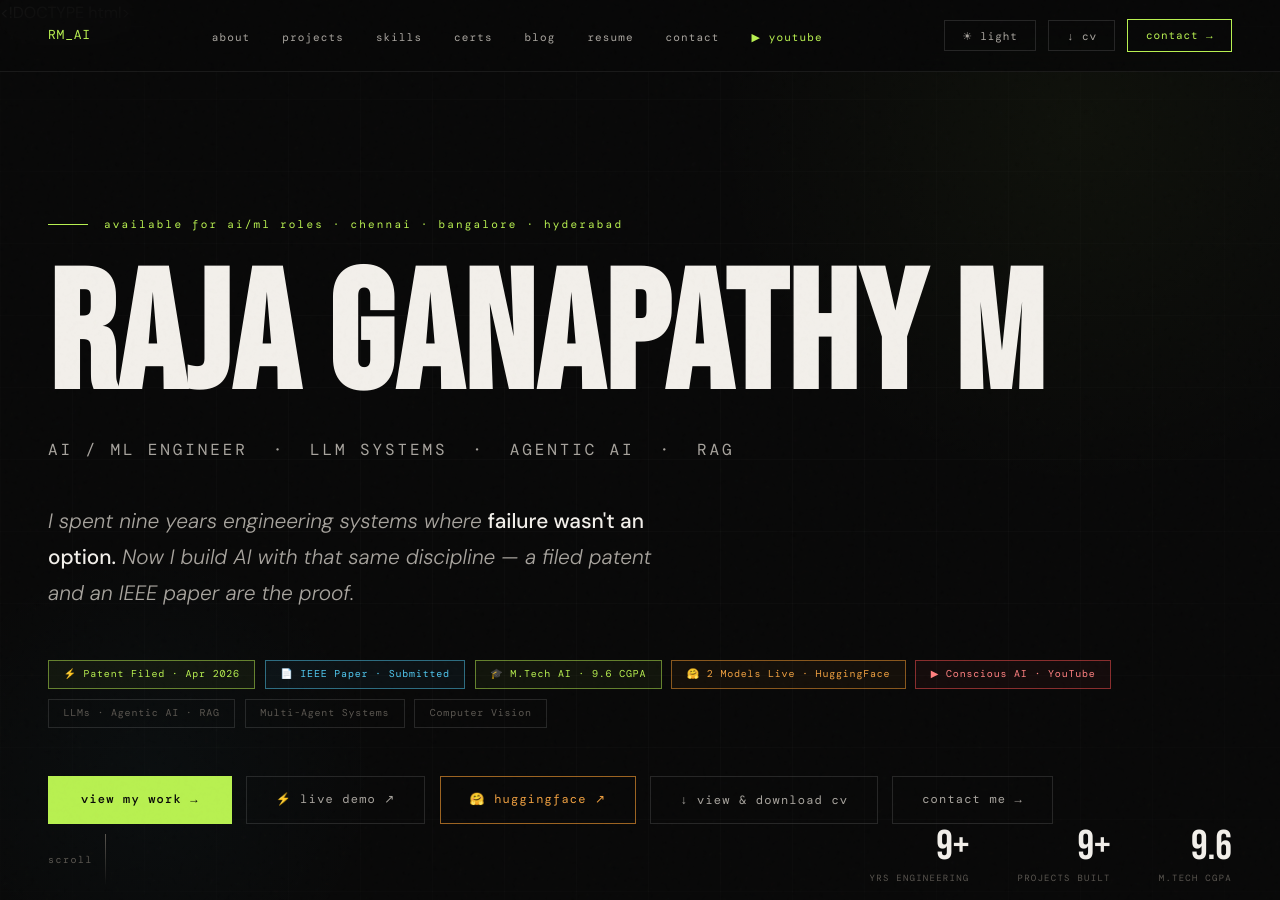
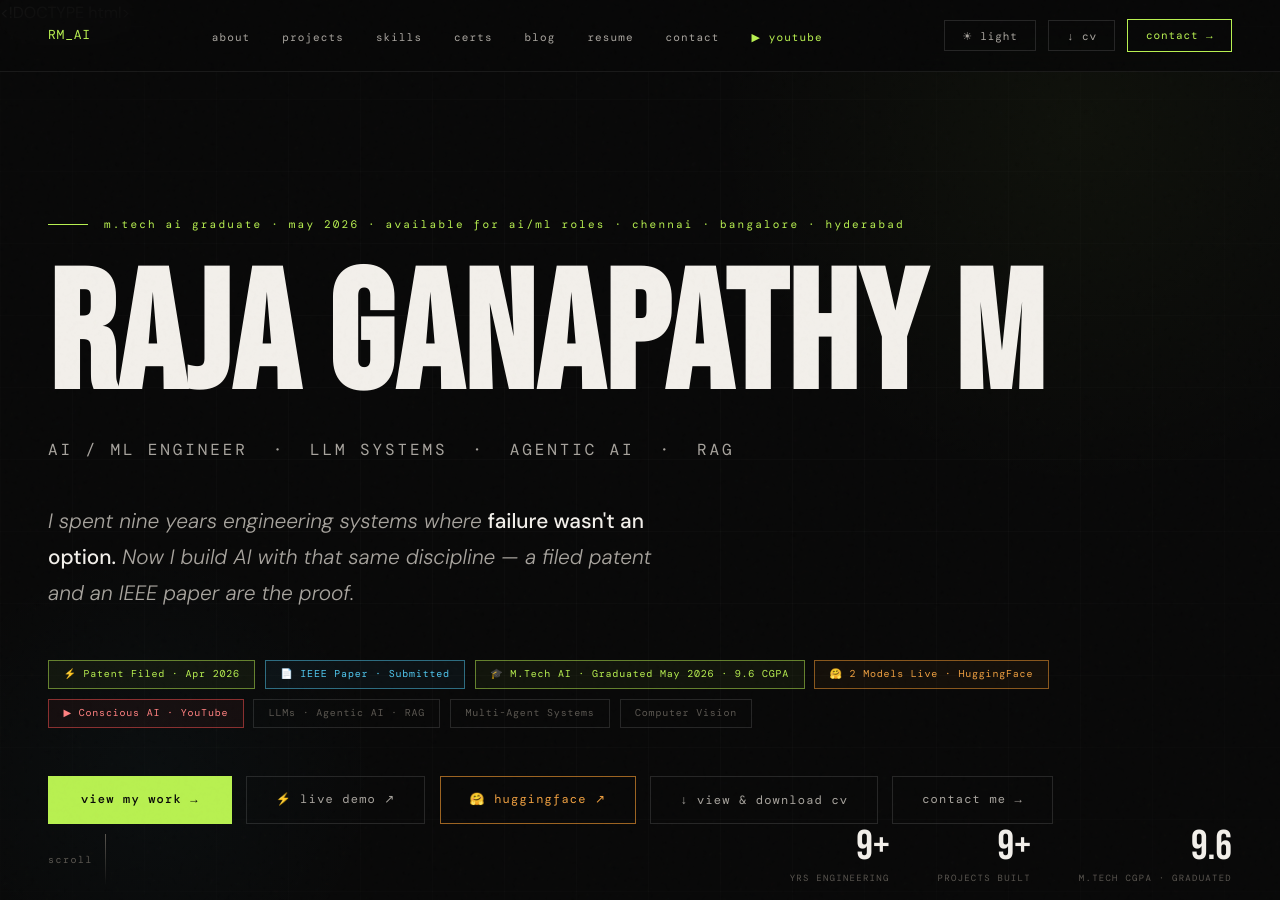
Before and after one commit to rajaganaa/rajaganaa.github.io, a Jekyll site: the page built from index.md, in a window 1280 px wide and 900 px high. Built offline with Jekyll 4.4.1, drawn with Linux system fonts in a browser that asks for light colours; some web fonts are replaced; some of the changed text lies outside the part shown.

Commit message:
Update index.md

```diff
--- a/index.md
+++ b/index.md
@@ -862,7 +862,7 @@ footer p {
   <div class="hero-glow"></div>
   <div class="hero-glow2"></div>
 
-  <div class="hero-eyebrow">available for ai/ml roles · chennai · bangalore · hyderabad</div>
+  <div class="hero-eyebrow">m.tech ai graduate · may 2026 · available for ai/ml roles · chennai · bangalore · hyderabad</div>
 
   <h1 class="hero-name">
     Raja Ganapathy M
@@ -880,7 +880,7 @@ footer p {
   <div class="hero-badges">
     <span class="badge badge-g">⚡ Patent Filed · Apr 2026</span>
     <span class="badge badge-b">📄 IEEE Paper · Submitted</span>
-    <span class="badge badge-g">🎓 M.Tech AI · 9.6 CGPA</span>
+    <span class="badge badge-g">🎓 M.Tech AI · Graduated May 2026 · 9.6 CGPA</span>
     <span class="badge" style="border-color:rgba(255,160,50,0.5);color:#f0a040;background:rgba(255,160,50,0.05);">🤗 2 Models Live · HuggingFace</span>
     <span class="badge" style="border-color:rgba(255,80,80,0.5);color:#ff8080;background:rgba(255,80,80,0.05);">▶ Conscious AI · YouTube</span>
     <span class="badge">LLMs · Agentic AI · RAG</span>
@@ -901,7 +901,7 @@ footer p {
   <div class="hero-stats">
     <div class="stat"><div class="stat-num">9+</div><div class="stat-label">YRS ENGINEERING</div></div>
     <div class="stat"><div class="stat-num">9+</div><div class="stat-label">PROJECTS BUILT</div></div>
-    <div class="stat"><div class="stat-num">9.6</div><div class="stat-label">M.TECH CGPA</div></div>
+    <div class="stat"><div class="stat-num">9.6</div><div class="stat-label">M.TECH CGPA · GRADUATED</div></div>
   </div>
 </section>
 
@@ -912,7 +912,7 @@ footer p {
     &nbsp;&nbsp;&nbsp;·&nbsp;&nbsp;&nbsp;
     📄 IEEE CONFERENCE PAPER SUBMITTED · SRM INSTITUTE
     &nbsp;&nbsp;&nbsp;·&nbsp;&nbsp;&nbsp;
-    🎓 M.TECH ARTIFICIAL INTELLIGENCE · 9.6 CGPA
+    🎓 M.TECH AI · GRADUATED MAY 2026 · 9.6 CGPA
     &nbsp;&nbsp;&nbsp;·&nbsp;&nbsp;&nbsp;
     🚀 ANTAHKARANA AI — LIVE DEMO DEPLOYED
     &nbsp;&nbsp;&nbsp;·&nbsp;&nbsp;&nbsp;
@@ -932,7 +932,7 @@ footer p {
     &nbsp;&nbsp;&nbsp;·&nbsp;&nbsp;&nbsp;
     📄 IEEE CONFERENCE PAPER SUBMITTED · SRM INSTITUTE
     &nbsp;&nbsp;&nbsp;·&nbsp;&nbsp;&nbsp;
-    🎓 M.TECH ARTIFICIAL INTELLIGENCE · 9.6 CGPA
+    🎓 M.TECH AI · GRADUATED MAY 2026 · 9.6 CGPA
     &nbsp;&nbsp;&nbsp;·&nbsp;&nbsp;&nbsp;
     🚀 ANTAHKARANA AI — LIVE DEMO DEPLOYED
     &nbsp;&nbsp;&nbsp;·&nbsp;&nbsp;&nbsp;
@@ -986,8 +986,8 @@ footer p {
           <div class="tl-org">After 9+ years of production engineering</div>
         </div>
         <div class="tl-item">
-          <div class="tl-year">2024 – Present</div>
-          <div class="tl-role">M.Tech Artificial Intelligence · 9.6 CGPA</div>
+          <div class="tl-year">2024 – May 2026</div>
+          <div class="tl-role">M.Tech Artificial Intelligence · 9.6 CGPA · <span style="color:var(--green);">Graduated ✓</span></div>
           <div class="tl-org">SRM Institute of Science & Technology</div>
         </div>
         <div class="tl-item">
@@ -1002,7 +1002,8 @@ footer p {
       <p>
         I am an <strong>AI/ML Engineer</strong> specialising in LLMs, Agentic AI, RAG pipelines,
         and multi-agent systems. After nine years as a practising electrical engineer,
-        I made a deliberate leap into AI in 2023 — and spent the next two years proving
+        I made a deliberate leap into AI in 2023 — and in May 2026 graduated with
+        <strong>M.Tech in Artificial Intelligence (CGPA 9.6/10)</strong> from SRM Institute, proving
         it was the right decision.
       </p>
       <p>
@@ -1647,13 +1648,13 @@ h2{font-family:'DM Mono',monospace;font-size:10px;font-weight:500;letter-spacing
 <div class="bdg">
   <span class="b">⚡ PATENT FILED · APR 2026</span>
   <span class="b">📄 IEEE PAPER SUBMITTED</span>
-  <span class="b">🎓 M.TECH AI · 9.6 CGPA</span>
+  <span class="b">🎓 M.TECH AI · GRADUATED MAY 2026 · 9.6 CGPA</span>
   <span class="b">9+ YRS ENGINEERING</span>
 </div>
 <h2>PROFILE</h2>
-<p class="sum">Engineering professional with 9+ years of industry experience now specialising in AI/ML. M.Tech Artificial Intelligence at SRM Institute (CGPA 9.6/10). Filed Indian Patent (No. 202641043947) for the Antahkarana cognitively-inspired reasoning framework; IEEE Conference paper submitted. Skills span LLMs, Agentic AI, RAG pipelines, multi-agent systems, computer vision, and data engineering. Brings production engineering discipline — safety-critical systems, project management, hard-constraint delivery — to every AI build.</p>
+<p class="sum">Engineering professional with 9+ years of industry experience specialising in AI/ML. Graduated M.Tech Artificial Intelligence from SRM Institute (May 2026, CGPA 9.6/10). Filed Indian Patent (No. 202641043947) for the Antahkarana cognitively-inspired reasoning framework; IEEE Conference paper submitted. Skills span LLMs, Agentic AI, RAG pipelines, multi-agent systems, computer vision, and data engineering. Brings production engineering discipline — safety-critical systems, project management, hard-constraint delivery — to every AI build.</p>
 <h2>EDUCATION</h2>
-<div class="ei"><div class="eh"><span class="er">M.Tech — Artificial Intelligence</span><span class="ed">2024 – Present</span></div><div class="eo">SRM Institute of Science & Technology · Chennai · CGPA: 9.6 / 10</div></div>
+<div class="ei"><div class="eh"><span class="er">M.Tech — Artificial Intelligence</span><span class="ed">2024 – May 2026</span></div><div class="eo">SRM Institute of Science &amp; Technology · Chennai · CGPA: 9.6 / 10 · <strong>Graduated</strong></div></div>
 <div class="ei"><div class="eh"><span class="er">B.E — Electrical & Electronics Engineering</span><span class="ed">2013</span></div><div class="eo">Thangavelu Engineering College · Chennai</div></div>
 <h2>RESEARCH & IP</h2>
 <div class="ei"><div class="er">Indian Patent Filed — Antahkarana System</div><div class="eo">Application No. 202641043947 · Filed April 3, 2026</div><div class="ex">Cognitively-inspired adaptive reasoning framework for LLMs and VLMs. System design protected under Indian IP law.</div></div>
```
